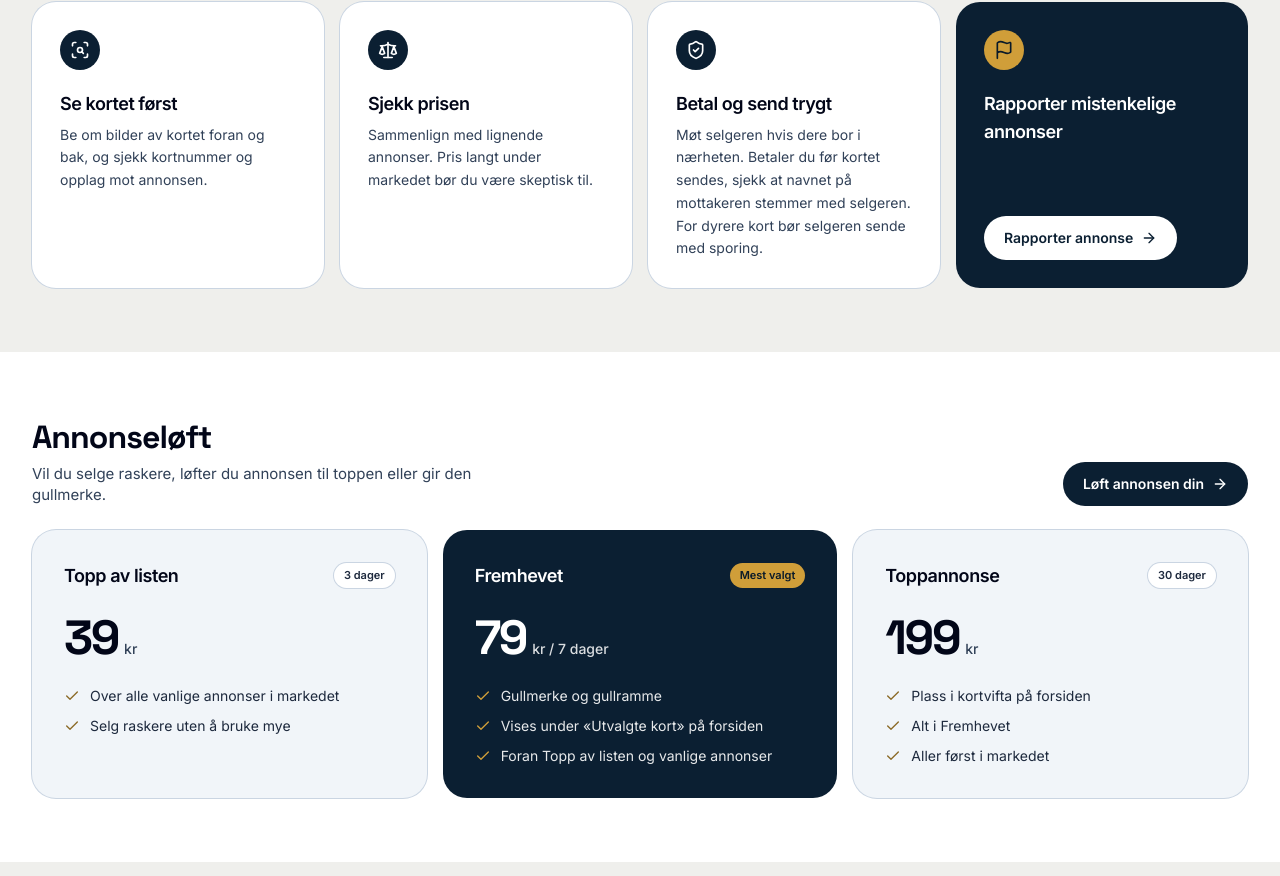
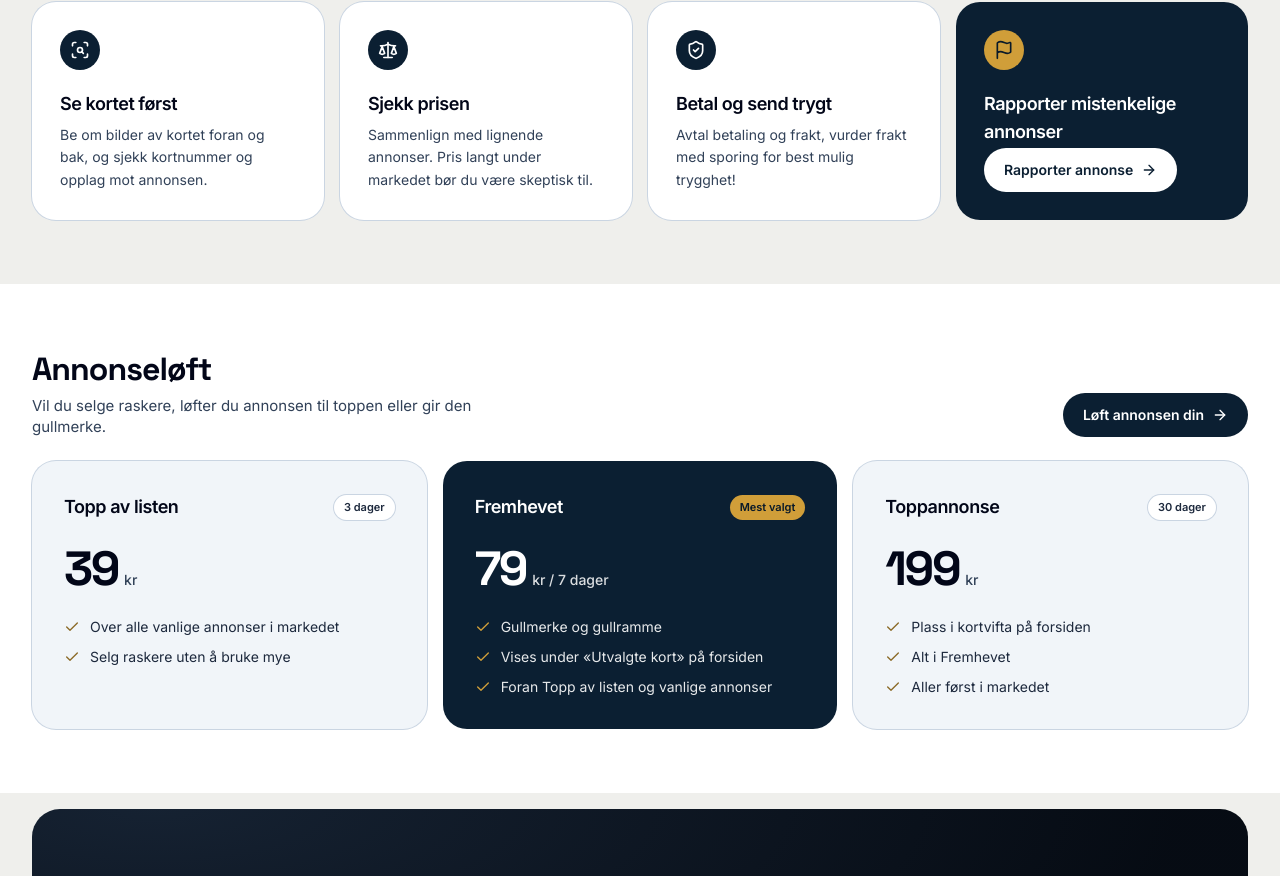
Before and after one commit to hulleberg97/HOBBYSTRADA, a Next.js app: page / in a window 1280 px wide. Shown: the part 1838-2714 px from the top of the page. Built offline with nearby package versions, Linux system fonts and the light colour scheme; no server answers; the database is empty.

Commit message:
Forsiden: ny tekst for «Betal og send trygt»
Co-Authored-By: Claude Opus 5.5 <noreply@anthropic.com>
Claude-Session: https://claude.ai/code/session_011nV41WQDeQz4hWHTyp1nX9

```diff
--- a/src/app/page.tsx
+++ b/src/app/page.tsx
@@ -309,10 +309,7 @@ export default async function Home() {
                 <ShieldCheckIcon className="h-5 w-5" aria-hidden="true" />
               </span>
               <h3 className="mt-5 text-lg font-semibold tracking-tight text-slate-950">Betal og send trygt</h3>
-              <p className="mt-1.5 text-sm leading-relaxed text-slate-700">
-                Møt selgeren hvis dere bor i nærheten. Betaler du før kortet sendes, sjekk at navnet på mottakeren stemmer med selgeren. For dyrere kort bør
-                selgeren sende med sporing.
-              </p>
+              <p className="mt-1.5 text-sm leading-relaxed text-slate-700">Avtal betaling og frakt, vurder frakt med sporing for best mulig trygghet!</p>
             </div>
             <div className="flex flex-col rounded-3xl bg-primary p-6 text-white sm:p-7">
               <span className="flex h-10 w-10 items-center justify-center rounded-full bg-accent text-accent-foreground">
```
